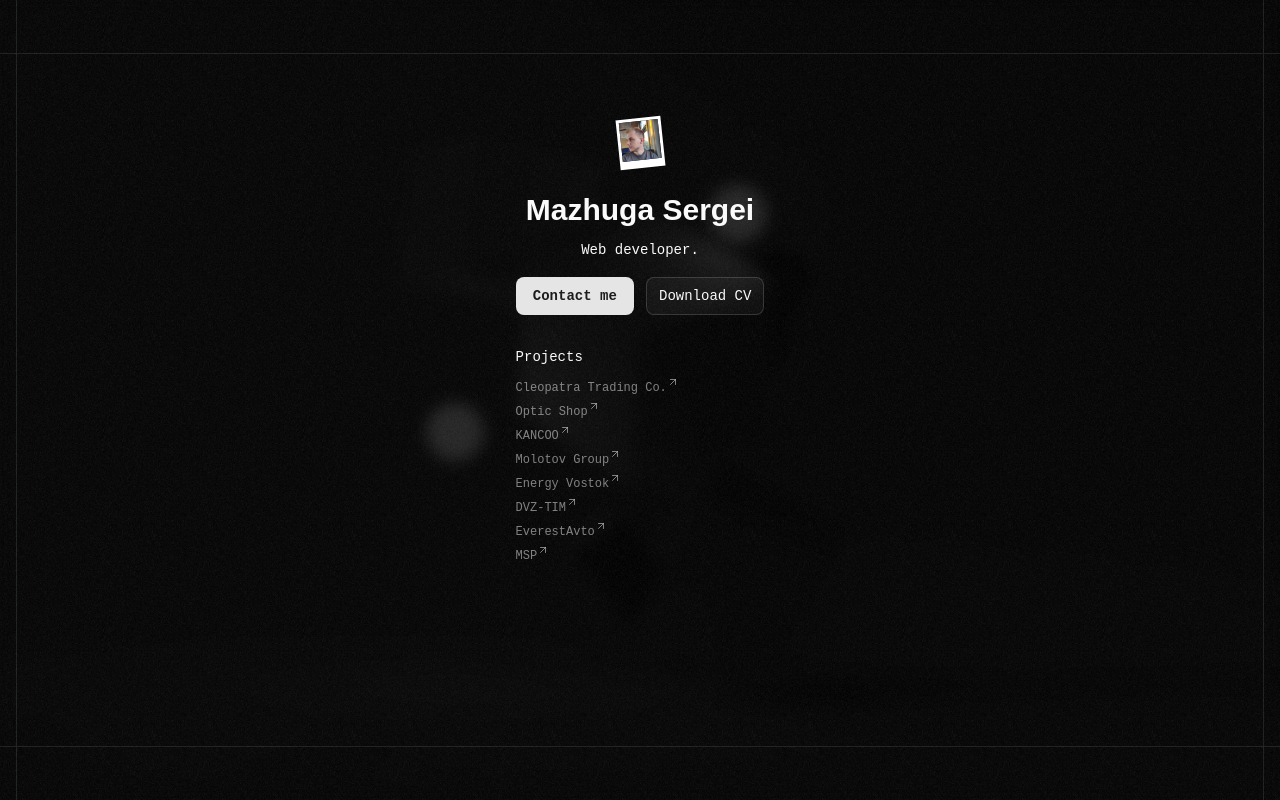
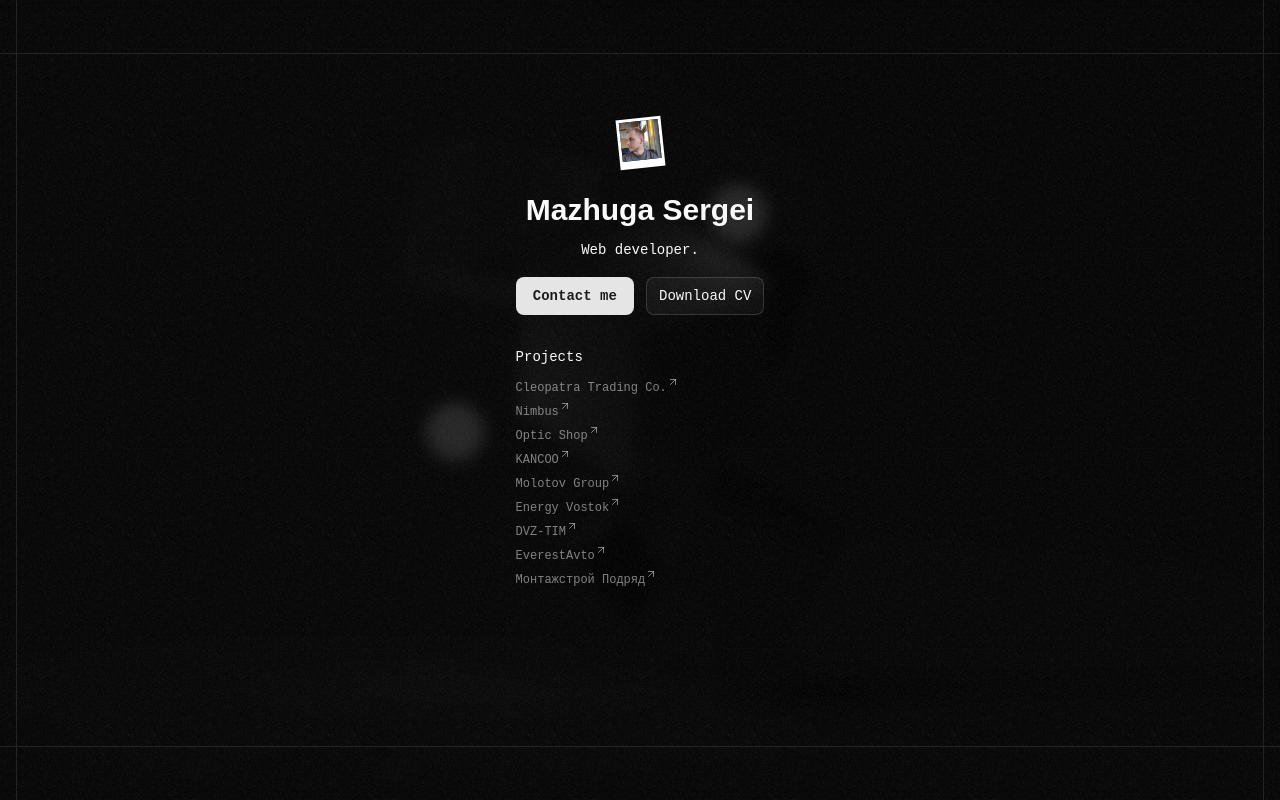
Before and after one commit to mazhugasergei/mazhugasergei.github.io, a Next.js app: page / in a window 1280 px wide. Built offline with nearby package versions, Linux system fonts and the light colour scheme; a web font is replaced by a local one.

Commit message:
feat: update projects list

```diff
--- a/src/app/page.tsx
+++ b/src/app/page.tsx
@@ -40,38 +40,15 @@ const Intro = () => {
 
 const Projects = () => {
   const projects = [
-    {
-      name: "Cleopatra Trading Co.",
-      href: "https://cleopatrading.com",
-    },
-    {
-      name: "Optic Shop",
-      href: "https://mazhugasergei.github.io/optic-shop",
-    },
-    {
-      name: "KANCOO",
-      href: "https://www.kancoo.tech",
-    },
-    {
-      name: "Molotov Group",
-      href: "https://molotov-group.ru",
-    },
-    {
-      name: "Energy Vostok",
-      href: "https://energy-vostok.ru",
-    },
-    {
-      name: "DVZ-TIM",
-      href: "https://dvz-tim.ru",
-    },
-    {
-      name: "EverestAvto",
-      href: "https://everestavtovl.ru",
-    },
-    {
-      name: "MSP",
-      href: "https://mspvl.ru",
-    },
+    { name: "Cleopatra Trading Co.", href: "https://cleopatrading.com" },
+    { name: "Nimbus", href: "https://github.com/logscore/Nimbus" },
+    { name: "Optic Shop", href: "https://mazhugasergei.github.io/optic-shop" },
+    { name: "KANCOO", href: "https://www.kancoo.tech" },
+    { name: "Molotov Group", href: "https://molotov-group.ru" },
+    { name: "Energy Vostok", href: "https://energy-vostok.ru" },
+    { name: "DVZ-TIM", href: "https://dvz-tim.ru" },
+    { name: "EverestAvto", href: "https://everestavtovl.ru" },
+    { name: "Монтажстрой Подряд", href: "https://mspvl.ru" },
   ]
 
   return (
```
